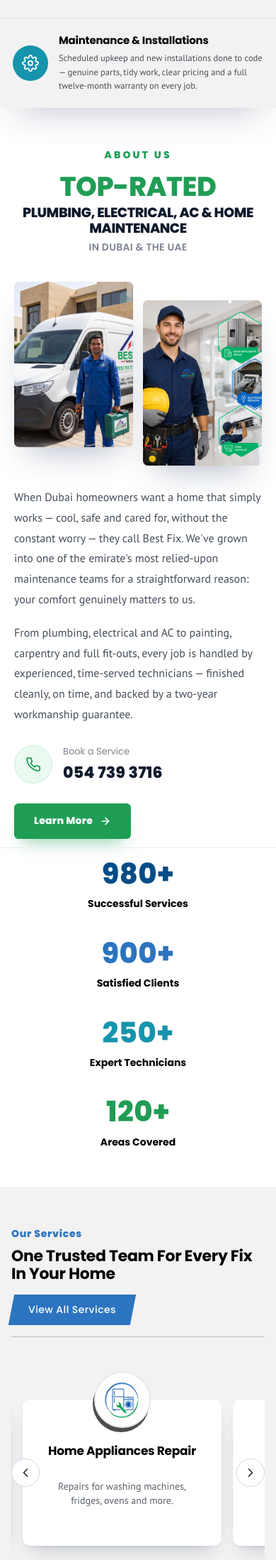
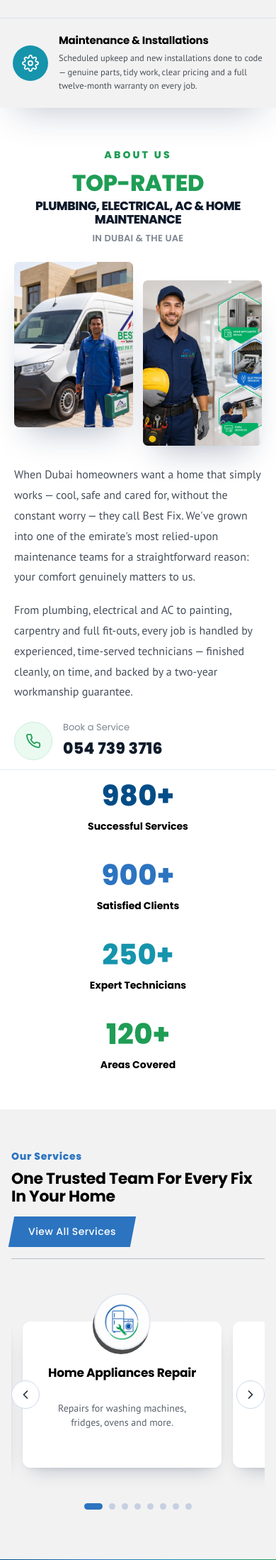
Before and after one commit to Shakeeb871/bestfixit-ae, a Flask app: page / in a window 390 px wide. Shown: the part 831-3029 px from the top of the page at 71% size. Run offline with Flask 3, Linux system fonts and the light colour scheme.

Commit message:
About section: heading+content on the right, images left, drop button
- Desktop: two-column with the staggered portrait images on the left and
  the heading stacked directly above the copy on the right (heading now
  left-aligned in its column instead of centred across the top).
- Removed the Learn More button from the section.
- Mobile keeps the requested stacking order: heading, then images, then
  content (heading centred). Implemented via display:contents + order so
  the right-hand panel flattens and reorders on small screens.

Verified: no button in the section, mobile visual order is head→media→
content, desktop shows images left / heading+content right, no new
console errors.

Co-Authored-By: Claude Opus 4.8 <noreply@anthropic.com>
Claude-Session: https://claude.ai/code/session_016tDyNJwNLGHkf9e7t3iXBH

```diff
--- a/templates/index.html
+++ b/templates/index.html
@@ -165,20 +165,8 @@
 <section id="about" data-screen-label="About" style="position:relative; padding:clamp(56px,8vw,90px) 0 clamp(30px,4vw,44px); background:#fff; overflow:hidden;">
   <style>
   #about .abtx__wrap{ max-width:1180px; margin:0 auto; padding:0 clamp(20px,5vw,56px); }
-  /* ── heading (Top-Ranked style, centred, above the content) ── */
-  #about .abtx__head{ text-align:center; max-width:920px; margin:0 auto clamp(40px,5vw,64px); }
-  #about .abtx__eyebrow{ display:block; margin:0 0 14px; color:#1f9d55; font-family:var(--font-heading);
-    font-weight:800; font-size:14px; letter-spacing:.22em; text-transform:uppercase; }
-  #about .abtx__title{ margin:0; font-family:var(--font-heading); }
-  #about .abtx__title span{ display:block; }
-  #about .abtx__title-1{ color:#1f9d55 !important; font-weight:900 !important; text-transform:uppercase !important;
-    font-size:clamp(38px,6.4vw,76px); line-height:.98; letter-spacing:-.01em; }
-  #about .abtx__title-2{ color:#0f1a2b !important; font-weight:800 !important; text-transform:uppercase !important;
-    font-size:clamp(19px,2.7vw,33px); line-height:1.12; margin-top:8px; }
-  #about .abtx__title-3{ color:#7d8590 !important; font-weight:600 !important; text-transform:uppercase !important;
-    font-size:clamp(14px,1.8vw,21px); line-height:1.2; letter-spacing:.02em; margin-top:8px; }
-  /* ── two-column body ── */
-  #about .abtx__grid{ display:grid; grid-template-columns:1fr 1fr; gap:clamp(30px,4.5vw,64px); align-items:center; }
+  /* ── two-column body: images left · heading + content right ── */
+  #about .abtx__grid{ display:grid; grid-template-columns:1fr 1fr; column-gap:clamp(32px,4.5vw,66px); align-items:center; }
   /* left: two staggered portrait rectangles */
   #about .abtx__media{ display:grid; grid-template-columns:1fr 1fr; gap:clamp(14px,1.6vw,20px); align-items:start; }
   #about .abtx__img{ border-radius:7px; overflow:hidden; aspect-ratio:0.72; background:#eef2f7;
@@ -186,25 +174,34 @@
   #about .abtx__img img{ width:100%; height:100%; object-fit:cover; display:block; }
   #about .abtx__img--a{ margin-top:0; }
   #about .abtx__img--b{ margin-top:clamp(30px,4vw,52px); }
-  /* right: copy */
+  /* right: heading above content (Top-Ranked style, theme colours) */
+  #about .abtx__head{ text-align:left; margin-bottom:22px; }
+  #about .abtx__eyebrow{ display:block; margin:0 0 12px; color:#1f9d55; font-family:var(--font-heading);
+    font-weight:800; font-size:14px; letter-spacing:.22em; text-transform:uppercase; }
+  #about .abtx__title{ margin:0; font-family:var(--font-heading); }
+  #about .abtx__title span{ display:block; }
+  #about .abtx__title-1{ color:#1f9d55 !important; font-weight:900 !important; text-transform:uppercase !important;
+    font-size:clamp(32px,4.3vw,58px); line-height:.98; letter-spacing:-.01em; }
+  #about .abtx__title-2{ color:#0f1a2b !important; font-weight:800 !important; text-transform:uppercase !important;
+    font-size:clamp(17px,2.1vw,27px); line-height:1.12; margin-top:8px; }
+  #about .abtx__title-3{ color:#7d8590 !important; font-weight:600 !important; text-transform:uppercase !important;
+    font-size:clamp(13px,1.5vw,18px); line-height:1.2; letter-spacing:.02em; margin-top:8px; }
   #about .abtx__p{ color:#454e5a !important; font-size:16px !important; line-height:1.8 !important; margin:0 0 18px; }
   #about .abtx__p:last-of-type{ margin-bottom:0; }
-  #about .abtx__contact{ display:flex; align-items:center; gap:15px; margin:28px 0 26px; }
+  #about .abtx__contact{ display:flex; align-items:center; gap:15px; margin-top:26px; }
   #about .abtx__contact-ic{ width:54px; height:54px; border-radius:50%; flex:none; display:grid; place-items:center;
     background:#eafaf1; border:1.5px solid #cdeddb; color:#1f9d55; }
   #about .abtx__contact-ic svg{ width:22px; height:22px; }
   #about .abtx__contact small{ display:block; color:#7d8590; font-size:13px; margin-bottom:3px; font-family:var(--font-heading); }
   #about .abtx__contact a{ color:#0f1a2b; font-family:var(--font-heading); font-weight:800; font-size:22px; text-decoration:none; letter-spacing:.01em; }
   #about .abtx__contact a:hover{ color:#1f9d55; }
-  #about .abtx__btn{ display:inline-flex; align-items:center; gap:10px; background:#1f9d55; color:#fff;
-    font-family:var(--font-heading); font-weight:800; font-size:14px; letter-spacing:.02em;
-    padding:14px 28px; border-radius:6px; text-decoration:none;
-    box-shadow:0 14px 26px -12px rgba(31,157,85,.55); transition:background .2s ease, transform .2s ease, box-shadow .2s ease; }
-  #about .abtx__btn svg{ width:16px; height:16px; }
-  #about .abtx__btn:hover{ background:#178048; transform:translateY(-2px); box-shadow:0 18px 30px -12px rgba(31,157,85,.6); }
+  /* ── mobile: heading → image → content (stacked) ── */
   @media (max-width:900px){
-    #about .abtx__grid{ grid-template-columns:1fr; gap:clamp(30px,6vw,44px); }
-    #about .abtx__media{ max-width:520px; margin-inline:auto; width:100%; }
+    #about .abtx__grid{ grid-template-columns:1fr; row-gap:clamp(26px,5vw,38px); }
+    #about .abtx__panel{ display:contents; }
+    #about .abtx__head{ order:1; text-align:center; margin-bottom:0; }
+    #about .abtx__media{ order:2; max-width:520px; margin-inline:auto; width:100%; }
+    #about .abtx__content{ order:3; }
   }
   @media (max-width:460px){
     #about .abtx__img--b{ margin-top:26px; }
@@ -212,17 +209,6 @@
   </style>
 
   <div class="abtx__wrap">
-    <!-- heading above the content -->
-    <div class="abtx__head" data-reveal>
-      <span class="abtx__eyebrow">About Us</span>
-      <h2 class="abtx__title">
-        <span class="abtx__title-1">Top-Rated</span>
-        <span class="abtx__title-2">Plumbing, Electrical, AC &amp; Home Maintenance</span>
-        <span class="abtx__title-3">In Dubai &amp; the UAE</span>
-      </h2>
-    </div>
-
-    <!-- two-column body -->
     <div class="abtx__grid">
       <!-- LEFT: two staggered portrait rectangles -->
       <div class="abtx__media" data-reveal>
@@ -234,7 +220,16 @@
         </div>
       </div>
 
-      <!-- RIGHT: copy + contact + CTA -->
+      <!-- RIGHT: heading (above) + content -->
+      <div class="abtx__panel">
+        <div class="abtx__head" data-reveal>
+          <span class="abtx__eyebrow">About Us</span>
+          <h2 class="abtx__title">
+            <span class="abtx__title-1">Top-Rated</span>
+            <span class="abtx__title-2">Plumbing, Electrical, AC &amp; Home Maintenance</span>
+            <span class="abtx__title-3">In Dubai &amp; the UAE</span>
+          </h2>
+        </div>
         <div class="abtx__content" data-reveal>
           <p class="abtx__p">When Dubai homeowners want a home that simply works — cool, safe and cared for, without the constant worry — they call Best Fix. We've grown into one of the emirate's most relied-upon maintenance teams for a straightforward reason: your comfort genuinely matters to us.</p>
           <p class="abtx__p">From plumbing, electrical and AC to painting, carpentry and full fit-outs, every job is handled by experienced, time-served technicians — finished cleanly, on time, and backed by a two-year workmanship guarantee.</p>
@@ -248,10 +243,7 @@
               <a href="tel:0547393716">054 739 3716</a>
             </span>
           </div>
-
-        <a class="abtx__btn" href="/about">Learn More
-          <svg viewBox="0 0 24 24" fill="none" stroke="currentColor" stroke-width="2.4" stroke-linecap="round" stroke-linejoin="round"><path d="M5 12h14"></path><path d="m12 5 7 7-7 7"></path></svg>
-        </a>
+        </div>
       </div>
     </div>
   </div>
```
Lines whose indentation alone changed are shown as unchanged.
